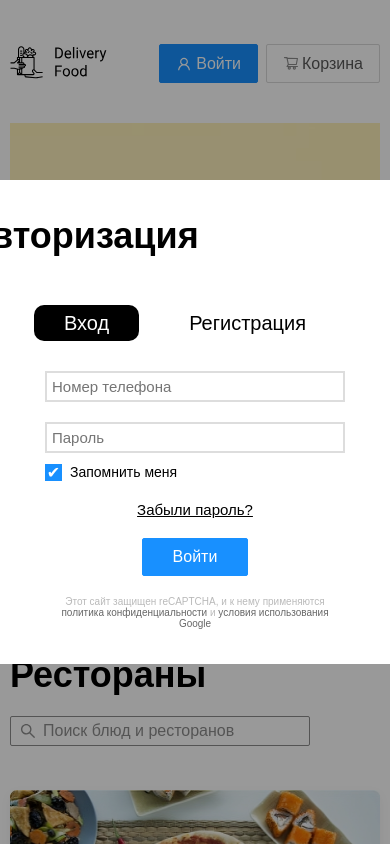
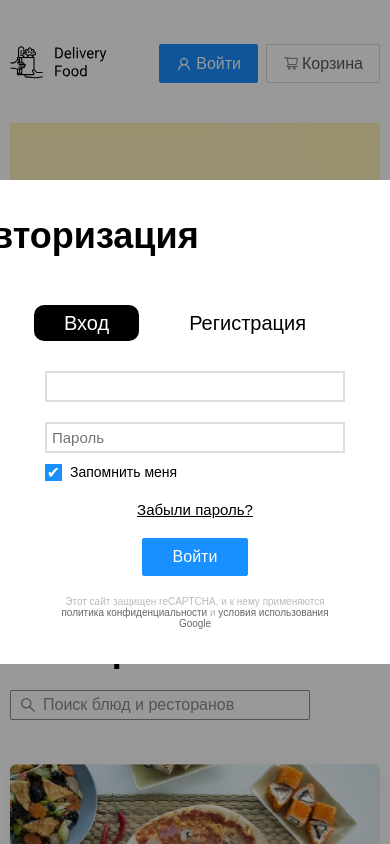
Before and after one commit to MoonSh9de/Delivery-vue, a Vue app: page / in a window 390 px wide. Both pictures are taken after a click on the button "Войти". Shown: the top 844 px of the page. Built offline with nearby package versions, Linux system fonts and the light colour scheme.

Commit message:
Fixes and features №9 Fixed css and scss

```diff
--- a/src/assets/styles/_main.scss
+++ b/src/assets/styles/_main.scss
@@ -1,3 +1,117 @@
+@import "@/assets/styles/_variables.scss";
+@import "@/assets/styles/_media.scss";
+@import "@/assets/styles/_mixins.scss";
+
+html {
+	font-family: sans-serif;
+	font-size: 10px;
+	color: $black-color;
+}
+
+/* Для WebKit-браузеров (Chrome, Safari) */
+::-webkit-scrollbar {
+	width: 10px;
+}
+
+::-webkit-scrollbar-track {
+	background: $gray-bg-color;
+}
+
+::-webkit-scrollbar-thumb {
+	background-color: $dark-blue-color;
+	border-radius: 5px;
+}
+
+/* Для Firefox*/
+body {
+	scrollbar-color: $dark-blue-color $gray-bg-color; /* Цвет бегунка и дорожки */
+}
+
+*,
+*::before,
+*::after {
+	margin: 0;
+	padding: 0;
+
+	box-sizing: border-box;
+}
+
+h1,
+h2,
+h3,
+h4,
+h5,
+h6 {
+	margin: 0;
+}
+
+
+.container {
+	max-width: 1200px;
+	margin: 0 auto;
+	padding: 0 1rem;
+
+	box-sizing: border-box;
+}
+
+.title {
+	font-size: 3.6rem;
+	font-weight: 700;
+	line-height: 4.2rem;
+	color: $black-color;
+}
+
+li {
+	list-style-type: none;
+}
+
+/*Main*/
+main {
+	background-image: linear-gradient(to bottom, $white-color 80%, $gray-gradient 100%);
+}
+
+.btn {
+	display: flex;
+	align-items: center;
+	gap: 0.4rem;
+
+	padding: 0.8rem 1.6rem;
+
+	border: 0;
+	border-radius: 0.2rem;
+
+	font-size: 1.6rem;
+	line-height: 1.6rem;
+	text-decoration: none;
+
+	transition: background 0.1s linear;
+
+	cursor: pointer;
+}
+
+.btn__primary  {
+	background-color: $blue-color;
+	border: 1px solid $blue-color;
+
+	color: $white-color;
+}
+
+.btn__primary:hover {
+	background-color: $dark-blue-color;
+}
+
+.btn__outline {
+	background-color: $white-color;
+	border: 1px solid rgb(217, 217, 217);
+
+	color: $gray-color--link;
+}
+
+.no-scroll {
+	overflow: hidden;
+	height: 100%;
+}
+
 //raiting
 .rank {
     margin: 0 2.6rem 0 0.75rem;
--- a/src/assets/styles/_media.scss
+++ b/src/assets/styles/_media.scss
@@ -0,0 +1,55 @@
+@media (max-width: 720px) {
+    .main__header {
+        text-align: center;
+
+        font-size: 3.5rem;
+
+        line-height: 4rem;
+    }
+    .main__text {
+        text-align: center;
+    }
+
+    .footer__links {
+        justify-content: center;
+
+        margin-bottom: 2rem;
+    }
+    .footer_content {
+        justify-content: center !important;
+    }
+}
+
+@media (max-width: 540px) {
+
+    .main__promo {
+        padding: 5.5rem;
+    }
+
+    .main__header {
+        text-align: center;
+        font-size: 2.7rem;
+        line-height: 3rem;
+    }
+
+    .main__text {
+        font-size: 2rem;
+        line-height: 2.4rem;
+    }
+
+    .delivery__about {
+        justify-content: center;
+    }
+
+
+    .goods__info {
+        gap: 1rem;
+    }
+
+}
+
+@media (max-width: 465px) {
+    .modal__footer {
+        justify-content: center !important;
+    }
+}
--- a/src/assets/styles/_variables.scss
+++ b/src/assets/styles/_variables.scss
@@ -7,8 +7,9 @@ $gray-text-color: #8C8C8C;
 $black-color: #000;
 $white-color: #fff;
 $gray-underline: #D9D9D9;
+$gray-gradient: #F5F5F5;
 $gray-color--link: #595959;
 $orange-color: #FFC107;
 //media
-$mobile-width: 720px;
-$tablet-width: 1024px;
+$mobile-width: 540px;
+$tablet-width: 720px;
--- a/src/assets/styles/main.css
+++ /dev/null
@@ -1,127 +0,0 @@
-/*General*/
-
-html {
-  font-family: sans-serif;
-  font-size: 10px;
-  color: #000;
-
-}
-
-/* Для WebKit-браузеров (Chrome, Safari) */
-::-webkit-scrollbar {
-	width: 10px;
-  }
-
-  ::-webkit-scrollbar-track {
-	background: var(--gray-bg-color);
-  }
-
-  ::-webkit-scrollbar-thumb {
-	background-color: var(--dark-blue-color);
-	border-radius: 5px;
-  }
-
-  /* Для Firefox*/
-  body {
-	scrollbar-color: var(--dark-blue-color) var(--gray-bg-color); /* Цвет бегунка и дорожки */
-  }
-
-*,
-*::before,
-*::after {
-  margin: 0;
-  padding: 0;
-  box-sizing: border-box;
-}
-
-h1,
-h2,
-h3,
-h4,
-h5,
-h6 {
-  margin: 0;
-}
-
-
-.container {
-  max-width: 1200px;
-  margin: 0 auto;
-  padding: 0 1rem;
-
-  box-sizing: border-box;
-}
-
-.title {
-  font-size: 3.6rem;
-  font-weight: 700;
-  line-height: 4.2rem;
-  color: var(--black-color);
-}
-
-li {
-  list-style-type: none;
-}
-
-/*Main*/
-
-main {
-  background-image: linear-gradient(to bottom, #fff 80%, #F5F5F5 100%);
-}
-
-  .btn {
-    display: flex;
-    align-items: center;
-    gap: 0.4rem;
-
-    padding: 0.8rem 1.6rem;
-
-    border: 0;
-    border-radius: 0.2rem;
-
-    font-size: 1.6rem;
-    line-height: 1.6rem;
-    text-decoration: none;
-    transition: background 0.1s linear;
-
-    cursor: pointer;
-    }
-
-    .btn__primary  {
-        background-color: #1890ff;
-        border: 1px solid #1890FF;
-
-        color: #fff;
-    }
-
-    .btn__primary:hover {
-        background-color: #0e65b7;
-    }
-
-    .btn__outline {
-        background-color: #fff;
-        border: 1px solid rgb(217, 217, 217);
-
-        color: #595959;
-    }
-
-    .btn__cart--goods {
-        background-color: #1890ff;
-        border: 1px solid #1890FF;
-
-        color: #fff;
-    }
-
-    .btn__cart--goods:hover {
-        background-color: #0e65b7;
-    }
-
-    .btn__outline:hover {
-        background-color: #ddd;
-    }
-
-
-.no-scroll {
-  overflow: hidden;
-  height: 100%;
-}
--- a/src/assets/styles/media.css
+++ /dev/null
@@ -1,55 +0,0 @@
-@media (max-width: 720px) {
-    .main__header {
-        text-align: center;
-
-        font-size: 3.5rem;
-
-        line-height: 4rem;
-    }
-    .main__text {
-        text-align: center;
-    }
-
-    .footer__links {
-        justify-content: center;
-
-        margin-bottom: 2rem;
-    }
-    .footer_content {
-        justify-content: center !important;
-    }
-}
-
-@media (max-width: 540px) {
-
-    .main__promo {
-        padding: 5.5rem;
-    }
-
-    .main__header {
-        text-align: center;
-        font-size: 2.7rem;
-        line-height: 3rem;
-    }
-
-    .main__text {
-        font-size: 2rem;
-        line-height: 2.4rem;
-    }
-
-    .delivery__about {
-        justify-content: center;
-    }
-
-
-    .goods__info {
-        gap: 1rem;
-    }
-
-}
-
-@media (max-width: 465px) {
-    .modal__footer {
-        justify-content: center !important;
-    }
-}
--- a/src/components/CartModal.vue
+++ b/src/components/CartModal.vue
@@ -192,7 +192,6 @@ import CartItem from './CartItem.vue';
             transition: background 0.2s linear;
         }
     }
-
 }
 
 </style>
--- a/src/components/GoodCard.vue
+++ b/src/components/GoodCard.vue
@@ -7,7 +7,7 @@
             <h3 class="good__title">{{good.title}}</h3>
             <p class="good__about">{{good.composition}}</p>
             <div class="good__buy">
-                <button href="" class="btn btn__cart--goods" @click="addToCart">В корзину <img src="../assets/images/other/shopping-cart-goods.svg" alt=""></button>
+                <button href="" class="btn btn__primary" @click="addToCart">В корзину <img src="../assets/images/other/shopping-cart-goods.svg" alt=""></button>
                 <p class="good__price">{{good.price}} ₽</p>
             </div>
         </div>
--- a/src/components/LoginModal.vue
+++ b/src/components/LoginModal.vue
@@ -25,10 +25,27 @@
             <section class="login-modal__body" v-if="activeButton === 'login'">
                 <form action="" method="get">
                     <p>
-                        <input class="login-modal__input" type="text" name="phone" id="phone" placeholder="Номер телефона" required>
+                        <input
+                        ref="phoneInput"
+                        class="login-modal__input"
+                        type="text"
+                        name="phone"
+                        :placeholder="placeholder"
+                        v-model="phoneNumber"
+                        @focus="onFocus"
+                        @input="onInput"
+                        @keydown="onKeydown"
+                        autocomplete="off"
+                        required/>
                     </p>
                     <p>
-                        <input class="login-modal__input" type="password" name="password" id="password" placeholder="Пароль" required>
+                        <input
+                        class="login-modal__input"
+                        type="password"
+                        name="password"
+                        id="password"
+                        placeholder="Пароль"
+                        required>
                     </p>
                     <p class="remember-me custom-checkbox">
                         <input type="checkbox" name="remember" id="remember" checked>
@@ -51,7 +68,12 @@
             <section class="login-modal__body--registration" v-else>
                 <form action="" method="get">
                     <p>
-                        <input class="login-modal__input login-modal__input--registration" type="text" name="phone" id="phone" placeholder="Номер телефона" required>
+                        <input
+                        class="login-modal__input login-modal__input--registration"
+                        type="text"
+                        name="phone"
+                        placeholder="Номер телефона"
+                        required>
                     </p>
 
                     <div class="login-modal__submit">
@@ -77,8 +99,7 @@
 </template>
 
 <script setup>
-
-import { ref } from 'vue';
+import { nextTick, ref } from 'vue';
 const activeButton = ref('login');
 
 const props = defineProps({
@@ -91,6 +112,89 @@ const closeModal = () => emit("toggleModal");
 function setActiveButton(btn) {
     activeButton.value = btn;
 }
+
+//Форма
+// const phoneInput = ref(null); // Ссылка на элемент <input>
+// const phoneNumber = ref('');
+// const placeholder = ref('+7(___)___-__-__');
+// const mask = ref('+7(___)___-__-__');
+// const isFocused = ref(false);
+
+// // Позиции цифр в маске (индексы символов, которые заменяются цифрами)
+// const digitPositions = [3, 4, 5, 7, 8, 9, 11, 12, 14, 15];
+
+// const onFocus = () => {
+//   isFocused.value = true;
+//   if (!phoneNumber.value) {
+//     phoneNumber.value = mask.value;
+//   }
+
+//   // Установить курсор на первую позицию для ввода цифры
+//   nextTick(() => {
+//     if (phoneInput.value) {
+//       phoneInput.value.setSelectionRange(3, 3);
+//     }
+//   });
+// };
+
+// const onInput = (event) => {
+//   if (!isFocused.value) return;
+
+//   const input = event.target;
+//   const value = input.value;
+
+//   // Убираем все символы, кроме цифр
+//   const cleanedValue = value.replace(/\D/g, '');
+
+// // Применяем маску
+//   let maskedValue = mask.value.split('');
+//   let digitIndex = 0;
+
+//   for (let i = 0; i < digitPositions.length; i++) {
+//     if (cleanedValue[digitIndex]) {
+//     maskedValue[digitPositions[i]] = cleanedValue[digitIndex];
+//       digitIndex++;
+//     } else {
+//       maskedValue[digitPositions[i]] = '_'; // Возвращаем '_', если цифры закончились
+//     }
+//   }
+
+//   // Обновляем значение в поле ввода
+//   phoneNumber.value = maskedValue.join('');
+
+//   // Устанавливаем курсор на следующую позицию для ввода
+//   nextTick(() => {
+//     if (phoneInput.value) {
+//       const cursorPosition = digitPositions[digitIndex] || mask.value.length;
+//       phoneInput.value.setSelectionRange(cursorPosition, cursorPosition);
+//     }
+//   });
+// };
+
+// // Обработка удаления символов (Backspace)
+// const onKeydown = (event) => {
+//   if (event.key === 'Backspace') {
+//     const input = event.target;
+//     const cursorPosition = input.selectionStart;
+
+//     // Если курсор находится на позиции цифры, заменяем её на '_'
+//     if (digitPositions.includes(cursorPosition - 1)) {
+//       const value = phoneNumber.value.split('');
+//       value[cursorPosition - 1] = '_';
+//       phoneNumber.value = value.join('');
+
+//       // Устанавливаем курсор на предыдущую позицию
+//       nextTick(() => {
+//         if (phoneInput.value) {
+//           phoneInput.value.setSelectionRange(cursorPosition - 1, cursorPosition - 1);
+//         }
+//       });
+
+//       event.preventDefault(); // Отменяем стандартное поведение Backspace
+//     }
+//   }
+// };
+
 </script>
 
 <style lang="scss">
--- a/src/main.js
+++ b/src/main.js
@@ -1,6 +1,3 @@
-import '../src/assets/styles/main.css';
-import '../src/assets/styles/media.css';
-import './assets/styles/_main.scss'
 // import './assets/'
 import { createApp } from 'vue';
 import App from './App.vue';
--- a/src/views/ContactsView.vue
+++ b/src/views/ContactsView.vue
@@ -4,7 +4,7 @@
             <h1 class="title ">Контакты</h1>
             <section class="contacts">
                 <div class="contact">
-                    <!-- Сделать ссылку!! -->
+                    <!-- Update! Links fo rests-->
                     <h3 class="contact__rest">Пицца плюс</h3>
                     <ul class="contact__info">
                         <address class="contact__address">г.Воронеж, Московский пр-кт, д. 22</address>
--- a/vite.config.js
+++ b/vite.config.js
@@ -12,8 +12,7 @@ export default defineConfig({
     preprocessorOptions: {
       scss: {
         additionalData: `
-          @import "@/assets/styles/_variables.scss";
-          @import "@/assets/styles/_mixins.scss";
+        @import "@/assets/styles/_main.scss";
         `,
       }
     }
```
Also changed, not shown: 1 other file (tests, documents, lock files or other folders). Lines whose indentation alone changed are shown as unchanged.
